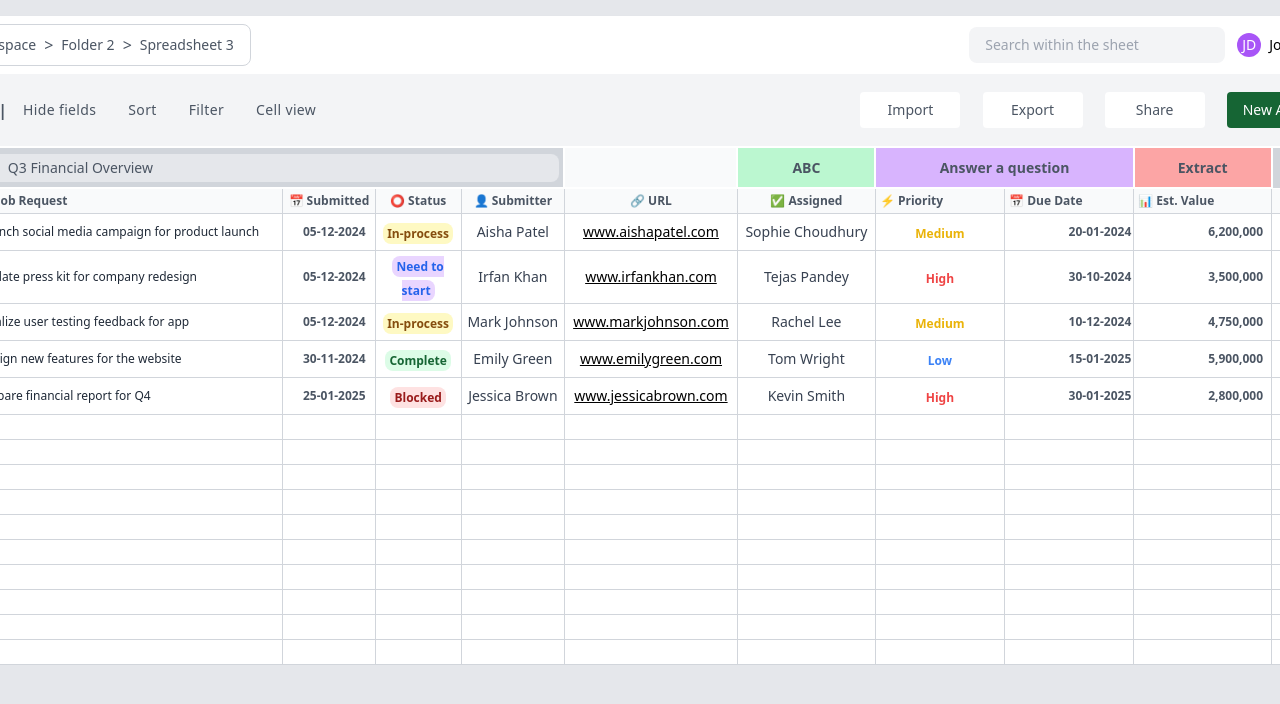
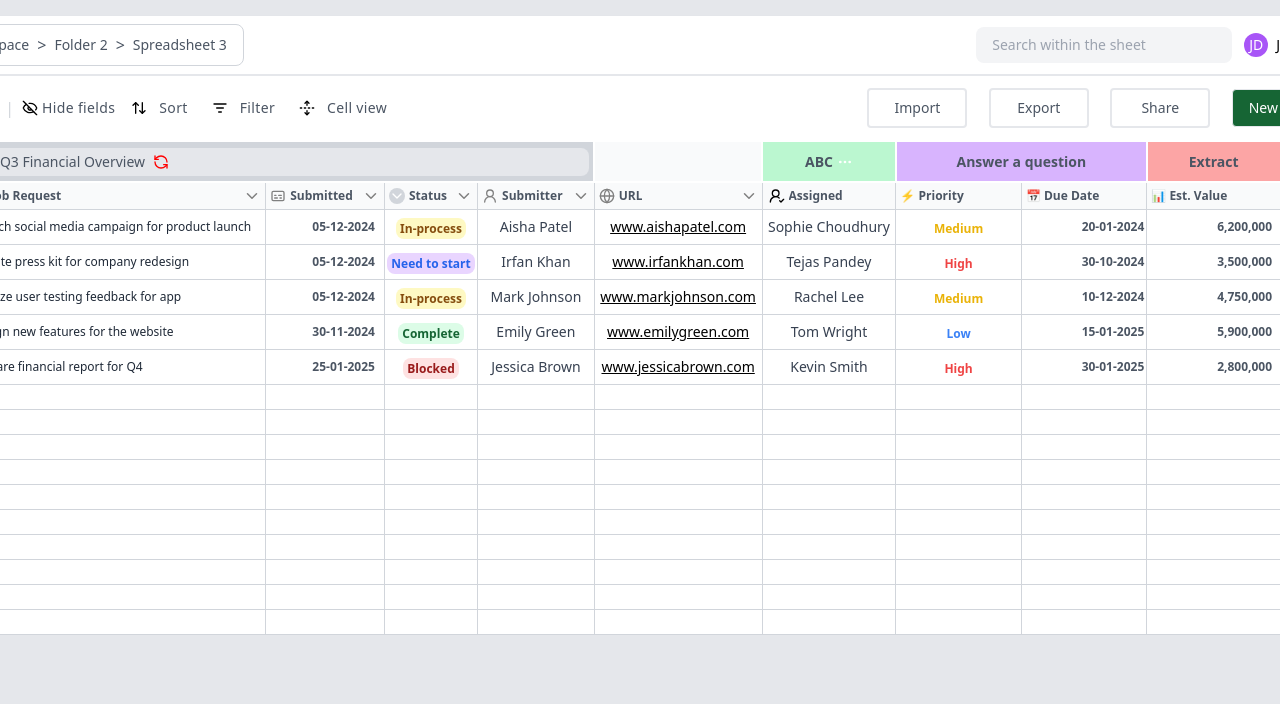
Before and after one commit to kartik23kg38/Inscripts_Spreadsheet, a React (Create React App) app: page / in a window 1280 px wide. Shown: the top 704 px of the page. Built offline with nearby package versions, Linux system fonts and the light colour scheme.

Commit message:
style: center-align Lucide icons with text in table headers and set white stroke color

```diff
--- a/package.json
+++ b/package.json
@@ -12,6 +12,7 @@
     "@types/react": "^19.1.8",
     "@types/react-dom": "^19.1.6",
     "@types/react-icons": "^3.0.0",
+    "lucide-react": "^0.525.0",
     "react": "^19.1.0",
     "react-dom": "^19.1.0",
     "react-icons": "^5.5.0",
--- a/src/components/Header.tsx
+++ b/src/components/Header.tsx
@@ -1,5 +1,8 @@
+import { ChevronsRight, ListFilter, UnfoldVertical } from 'lucide-react';
 import React, { JSX } from 'react';
-import { MdKeyboardDoubleArrowRight } from 'react-icons/md';
+import { EyeOff } from 'lucide-react';
+import { ArrowUpDown } from 'lucide-react';
+// import { MdKeyboardDoubleArrowRight } from 'react-icons/md';
 
 // Type assertion to fix TS2786
 // const Icon = MdKeyboardDoubleArrowRight as React.ComponentType<{ className?: string }>;
@@ -10,7 +13,7 @@ interface HeaderProps {
 }
 
 const Header: React.FC<HeaderProps> = ({
-  title = 'Spreadsheet 3',
+  // title = 'Spreadsheet 3',
   items = ['Workspace', 'Folder 2', 'Spreadsheet 3'],
 }): JSX.Element => {
   const handleBreadcrumbClick = (item: string) => {
@@ -61,37 +64,55 @@ const Header: React.FC<HeaderProps> = ({
         </div>
       </div>
 
-      <div className="bg-gray-100 flex gap-x-2 p-2 shadow-lg items-center rounded-lg">
-        <div className="text-gray-600 flex items-center space-x-2">
-          <span className="p-2 rounded-lg text-sm">Tool bar</span>
-          {/* <Icon className="w-5 h-5" /> */}
+      <div className="bg-white borde-t border-t-2 flex gap-x-2 p-2 shadow-lg items-center rounded-lg">
+        <div className=" flex items-center ">
+          <span className="pl-0.5 pr-1 rounded-lg ">Tool bar</span>
+          <ChevronsRight size={20} className="pt-1" color="gray" />
         </div>
 
-        <div className="separator font-bold text-gray-600">|</div>
+        <div className="separator text-gray-300">|</div>
 
         <div className="flex items-center w-[1318px] justify-between">
           <div
             className="table-controls flex items-center space-x-4"
             style={{ width: '871px', height: '36px' }}
           >
+            {/* Hide fields */}
+            <div className="flex items-center space-x-1">
+              <EyeOff size={16} />
               <button
-              className="text-gray-600 px-2 text-sm tracking-wide hover:text-gray-800"
+                className="text-gray-600 text-sm tracking-wide hover:text-gray-800"
                 onClick={() => handleButtonClick('Hide fields')}
               >
                 Hide fields
               </button>
+            </div>
+
+            {/* Sort */}
+            <div className="flex items-center space-x-1">
+              <ArrowUpDown size={16} />
               <button
                 className="text-gray-600 px-2 text-sm tracking-wide hover:text-gray-800"
                 onClick={() => handleButtonClick('Sort')}
               >
                 Sort
               </button>
+            </div>
+
+            {/* Filter */}
+            <div className="flex items-center space-x-1">
+              <ListFilter size={16} />
               <button
                 className="text-gray-600 px-2 text-sm tracking-wide hover:text-gray-800"
                 onClick={() => handleButtonClick('Filter')}
               >
                 Filter
               </button>
+            </div>
+
+            {/* Cell view */}
+            <div className="flex items-center space-x-1">
+              <UnfoldVertical size={16} />
               <button
                 className="text-gray-600 px-2 text-sm tracking-wide hover:text-gray-800"
                 onClick={() => handleButtonClick('Cell view')}
@@ -99,31 +120,32 @@ const Header: React.FC<HeaderProps> = ({
                 Cell view
               </button>
             </div>
+          </div>
 
           <div
             className="actions-right flex items-center justify-between space-x-1"
             style={{ width: '487px', height: '36px' }}
           >
             <button
-              className="bg-white text-gray-600 p-2 rounded hover:bg-gray-100 w-[100px] text-sm"
+              className="bg-white border-2 text-gray-600 p-2 rounded hover:bg-gray-100 w-[100px] text-sm"
               onClick={() => handleButtonClick('Import')}
             >
               Import
             </button>
             <button
-              className="bg-white text-gray-600 p-2 rounded hover:bg-gray-100 w-[100px] text-sm"
+              className="bg-white border-2 text-gray-600 p-2 rounded hover:bg-gray-100 w-[100px] text-sm"
               onClick={() => handleButtonClick('Export')}
             >
               Export
             </button>
             <button
-              className="bg-white text-gray-600 p-2 rounded hover:bg-gray-100 w-[100px] text-sm"
+              className="bg-white border-2 text-gray-600 p-2 rounded hover:bg-gray-100 w-[100px] text-sm"
               onClick={() => handleButtonClick('Share')}
             >
               Share
             </button>
             <button
-              className="bg-green-800 text-white py-2 px-4 rounded hover:bg-green-900 text-sm"
+              className="bg-green-800 border text-white py-2 px-4 rounded hover:bg-green-900 text-sm"
               onClick={() => handleButtonClick('New Action')}
             >
               New Action
--- a/src/components/Table.tsx
+++ b/src/components/Table.tsx
@@ -1,4 +1,14 @@
 import React, { JSX, useRef, useEffect } from 'react';
+import {
+  BriefcaseBusiness,
+  Captions,
+  ChevronDown,
+  Ellipsis,
+  Globe,
+  RefreshCcw,
+  UserRound,
+  UserRoundCheckIcon,
+} from 'lucide-react';
 
 // Interface for table row data
 interface RowData {
@@ -19,8 +29,7 @@ interface RowData {
 interface TableProps {
   data: RowData[];
 }
-
-const Table: React.FC<TableProps> = ({ data }): JSX.Element => {
+const Table: React.FC<TableProps> = (): JSX.Element => {
   const tableRef = useRef<HTMLTableElement>(null);
 
   // Sample data (move to parent component if needed)
@@ -169,9 +178,10 @@ const Table: React.FC<TableProps> = ({ data }): JSX.Element => {
               >
                 <div className="flex items-center p-1 rounded-lg bg-gray-200">
                   <span className="text-blue-600 text-sm">📊</span>
-                  <span className="ml-2 text-gray-600 text-sm">
+                  <span className="ml-2 text-gray-600 text-sm pr-2">
                     Q3 Financial Overview
                   </span>
+                  <RefreshCcw size={16} color="red" />
                 </div>
               </th>
               <th className="border-2 border-white text-left text-xs font-medium text-gray-700 p-1">
@@ -180,10 +190,12 @@ const Table: React.FC<TableProps> = ({ data }): JSX.Element => {
                 </div>
               </th>
               <th className="border-2 border-white bg-green-200 text-sm font-medium text-gray-700 w-32 p-1">
-                <div className="text-center rounded-lg items-center">
+                <div className="flex justify-center items-center space-x-1 rounded-lg">
                   <div className="text-gray-600 font-semibold">ABC</div>
+                  <Ellipsis size={16} className="stroke-white" />
                 </div>
               </th>
+
               <th
                 colSpan={2}
                 className="border-2 border-white p-1 text-left text-sm font-medium text-gray-700 w-60 bg-purple-300"
@@ -204,31 +216,69 @@ const Table: React.FC<TableProps> = ({ data }): JSX.Element => {
             <tr className="bg-gray-50">
               <th className="border border-gray-300 p-0.5 text-xs font-medium text-gray-600"></th>
               <th className="border border-gray-300 p-1 w-[60px]">
-                <div className="text-xs text-left text-gray-600 truncate">
-                  📋 Job Request
+                <div className="flex items-center justify-between space-x-1">
+                  <div className="flex items-center space-x-1">
+                    <BriefcaseBusiness size={16} color="gray" />
+                    <div className="text-xs text-left text-gray-600 truncate">
+                      Job Request
+                    </div>
+                  </div>
+                  <ChevronDown size={18} color="gray" />
                 </div>
               </th>
-              <th className="border border-gray-300 p-0.5 border-l-0 border-r w-[60px]">
-                <div className="text-xs text-gray-600 truncate">
-                  📅 Submitted
+              <th className="border border-gray-300 p-1 w-[60px]">
+                <div className="flex items-center justify-between space-x-1">
+                  <div className="flex items-center space-x-1">
+                    <Captions size={16} color="gray" />
+                    <div className="text-xs text-left text-gray-600 truncate">
+                      Submitted
+                    </div>
+                  </div>
+                  <ChevronDown size={18} color="gray" />
                 </div>
               </th>
-              <th className="border border-gray-300 p-0.5 border-l-0 border-r w-[60px]">
-                <div className="text-xs text-gray-600 truncate">⭕ Status</div>
-              </th>
-              <th className="border border-gray-300 p-0.5 border-l-0 w-[60px]">
-                <div className="text-xs text-gray-600 truncate">
-                  👤 Submitter
+              <th className="border border-gray-300 p-1 w-[60px]">
+                <div className="flex items-center justify-between space-x-1">
+                  <div className="flex items-center space-x-1">
+                    <div className="bg-gray-300 rounded-full w-4 h-4">
+                      <ChevronDown size={16} color="white" />
+                    </div>
+                    <div className="text-xs text-left text-gray-600 truncate">
+                      Status
+                    </div>
+                  </div>
+                  <ChevronDown size={18} color="gray" />
                 </div>
               </th>
-              <th className="border border-gray-300 p-0.5 w-[60px]">
-                <div className="text-xs text-gray-600 truncate">🔗 URL</div>
-              </th>
-              <th className="border border-gray-300 p-0.5 border-l-0 border-r w-[60px]">
-                <div className="text-xs text-gray-600 truncate">
-                  ✅ Assigned
+              <th className="border border-gray-300 p-1 w-[60px]">
+                <div className="flex items-center justify-between space-x-1">
+                  <div className="flex items-center space-x-1">
+                    <UserRound size={16} color="gray" />
+                    <div className="text-xs text-left text-gray-600 truncate">
+                      Submitter
+                    </div>
+                  </div>
+                  <ChevronDown size={18} color="gray" />
                 </div>
               </th>
+              <th className="border border-gray-300 p-1 w-[60px]">
+                <div className="flex items-center justify-between space-x-1">
+                  <div className="flex items-center space-x-1">
+                    <Globe size={16} color="gray" />
+                    <div className="text-xs text-left text-gray-600 truncate">
+                      URL
+                    </div>
+                  </div>
+                  <ChevronDown size={18} color="gray" />
+                </div>
+              </th>
+              <th className="border border-gray-300 p-0.5 border-l-0 border-r w-[100px]">
+                <div className="flex items-center space-x-1 pl-1">
+                  <UserRoundCheckIcon size={16} />
+                  <div className="text-xs text-gray-600 truncate">Assigned</div>
+                </div>
+              </th>
+
               <th className="border border-gray-300 p-1 w-16">
                 <div className="text-xs text-left text-gray-600">
                   ⚡ Priority
@@ -251,7 +301,7 @@ const Table: React.FC<TableProps> = ({ data }): JSX.Element => {
             {tableData.map((row, index) => (
               <tr key={index} className="hover:bg-gray-50">
                 <td
-                  className="bg-red-400 border border-gray-300 text-center text-sm text-gray-700 p-0.5"
+                  className="border border-gray-300 text-center text-sm text-gray-700 p-0.5"
                   onClick={() => handleCellClick('sNo', row.sNo.toString())}
                 >
                   {row.sNo}
@@ -337,13 +387,13 @@ const Table: React.FC<TableProps> = ({ data }): JSX.Element => {
                   className="border border-gray-300 p-0.5 w-16 text-center"
                   onClick={() => handleActionClick(row)}
                 >
-                  <span className="text-2xl cursor-pointer">{row.action}</span>
+                  <span className="text-2xl cursor-pointer"></span>
                 </td>
               </tr>
             ))}
             {Array.from({ length: 10 }, (_, i) => (
               <tr key={i + tableData.length + 1} className="hover:bg-gray-50">
-                <td className="border border-gray-300 p-0.5 text-sm text-gray-400">
+                <td className="border border-gray-300 p-0.5 text-sm text-gray-400 text-center">
                   {i + tableData.length + 1}
                 </td>
                 <td className="border border-gray-300 p-0.5 h-6 w-[60px]"></td>
```
Also changed, not shown: 1 other file (tests, documents, lock files or other folders). Lines whose indentation alone changed are shown as unchanged.
